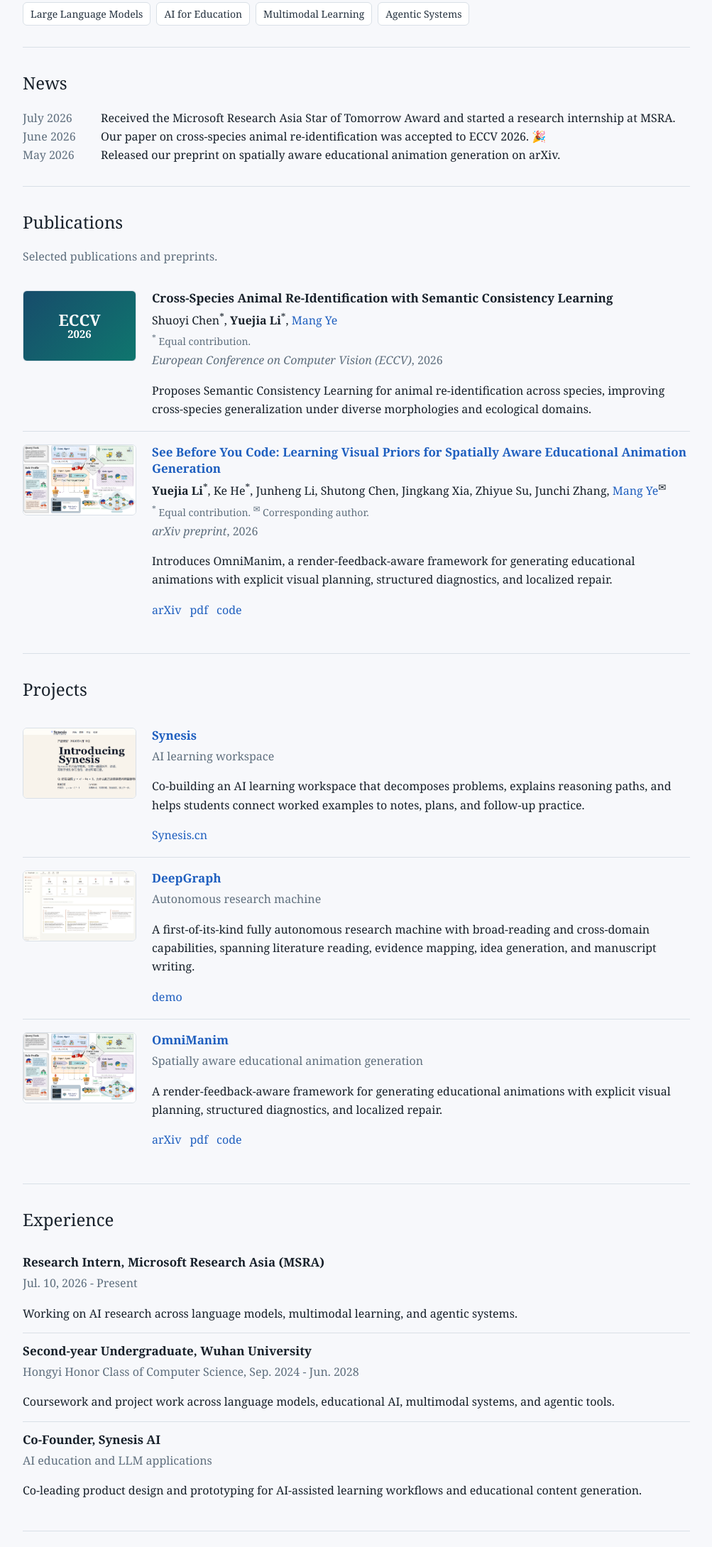
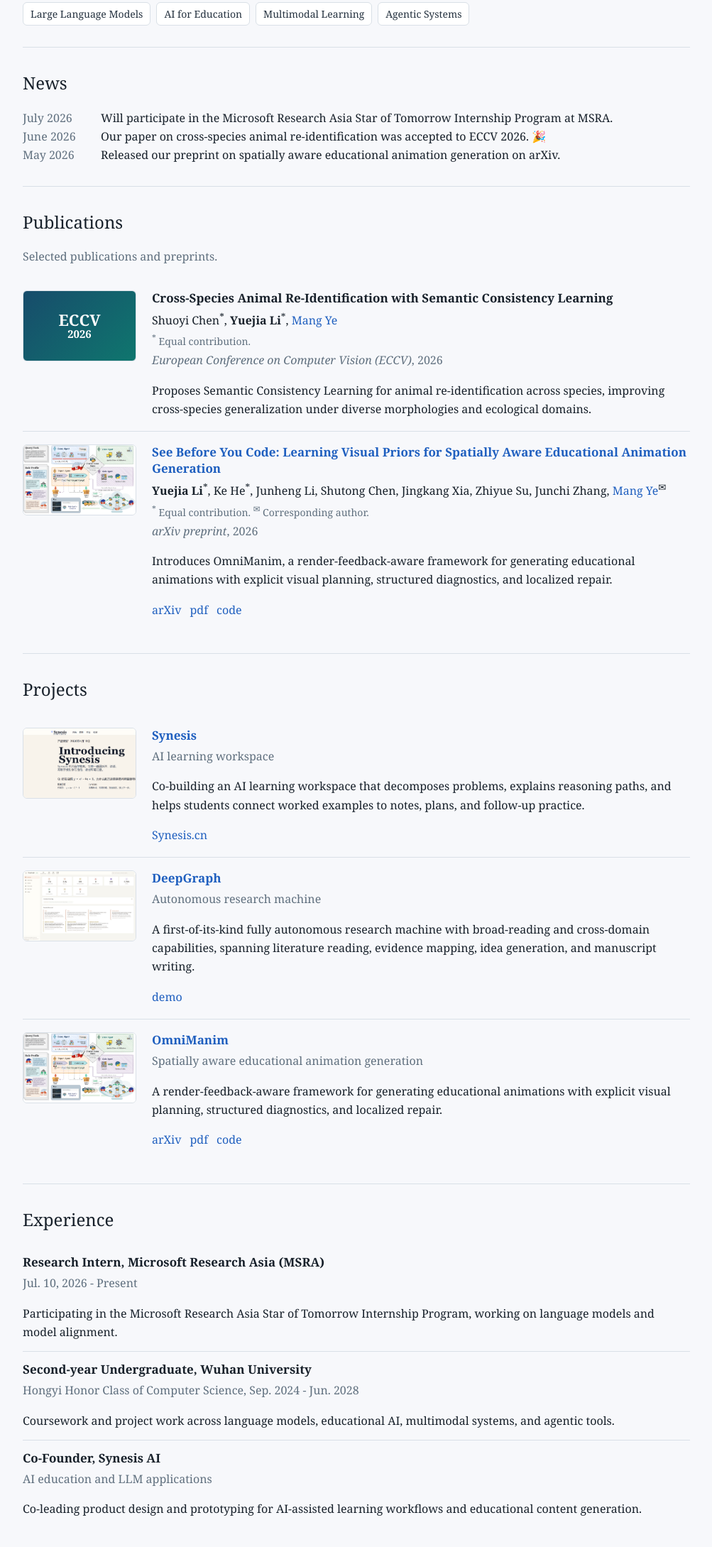
Before and after one commit to Kemalau/Kemalau.github.io, a plain HTML site: page index.html in a window 1280 px wide. Shown: the part 621-2800 px from the top of the page at 71% size, without its empty margins (138-1141 px from the left). Drawn offline with Linux system fonts and the light colour scheme.

Commit message:
Update MSRA internship program wording

```diff
--- a/index.html
+++ b/index.html
@@ -54,7 +54,7 @@
       <ul class="news-list">
         <li>
           <time datetime="2026-07">July 2026</time>
-          <span>Received the Microsoft Research Asia Star of Tomorrow Award and started a research internship at MSRA.</span>
+          <span>Will participate in the Microsoft Research Asia Star of Tomorrow Internship Program at MSRA.</span>
         </li>
         <li>
           <time datetime="2026-06">June 2026</time>
@@ -190,7 +190,8 @@
         <h3>Research Intern, Microsoft Research Asia (MSRA)</h3>
         <p class="meta">Jul. 10, 2026 - Present</p>
         <p>
-          Working on AI research across language models, multimodal learning, and agentic systems.
+          Participating in the Microsoft Research Asia Star of Tomorrow Internship Program, working on
+          language models and model alignment.
         </p>
       </div>
       <div class="entry">
@@ -213,10 +214,10 @@
 
     <section id="honors" class="section">
       <h2>Honors</h2>
-      <div class="entry">
-        <h3>Microsoft Research Asia Star of Tomorrow Award</h3>
-        <p class="meta">Microsoft Research Asia, 2026</p>
-      </div>
+      <p class="muted">
+        Selected awards, scholarships, research programs, and competition results will be added here after
+        verification.
+      </p>
     </section>
 
     <section id="contact" class="section">
```
